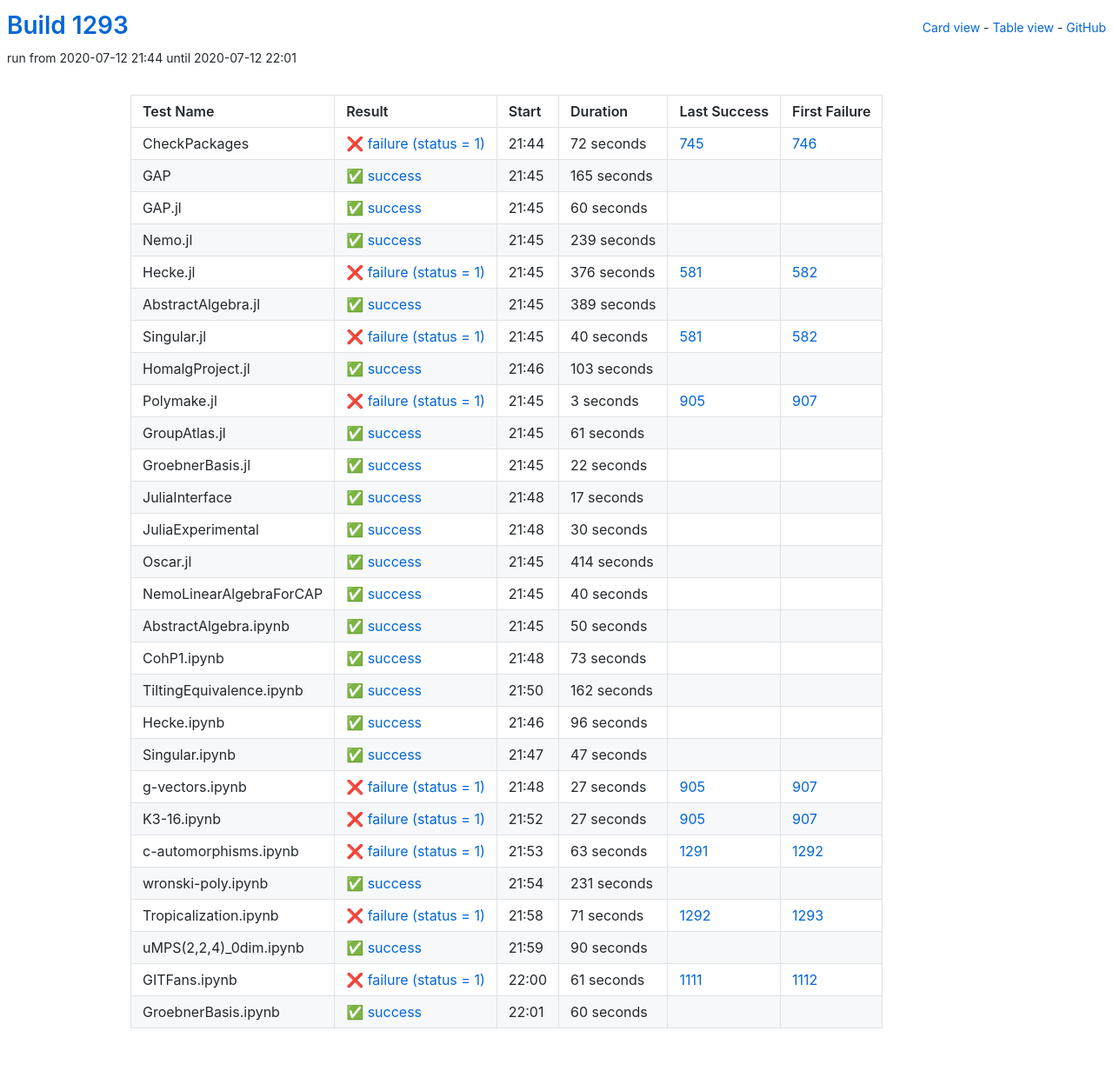
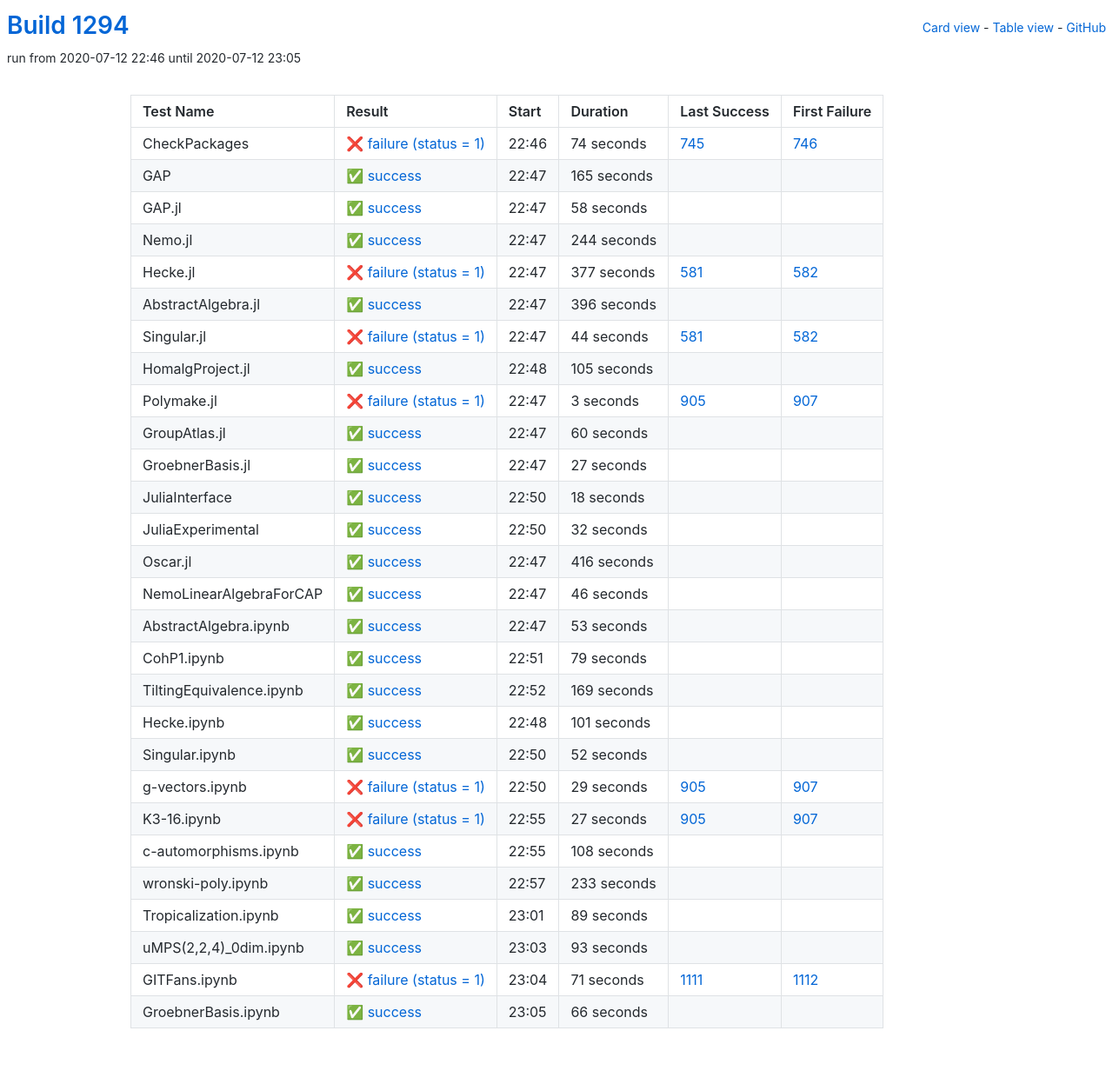
Before and after one commit to oscar-system/oscar-ci-status-1.4, a Jekyll site: the page built from table.html, in a window 1280 px wide. Shown: the whole page at 87% size. Built offline with Jekyll 4.4.1, drawn with Linux system fonts in a browser that asks for light colours.

Commit message:
Build #1294

```diff
--- a/_data/ci.yml
+++ b/_data/ci.yml
@@ -1,6 +1,6 @@
 ---
-build: 1293
-build_url: https://oscarci.mathematik.uni-kl.de/job/oscar-julia-1.4/1293/
+build: 1294
+build_url: https://oscarci.mathematik.uni-kl.de/job/oscar-julia-1.4/1294/
 job: oscar-julia-1.4
 organization: oscar-system
 repo: oscar-ci-status-1.4
@@ -8,20 +8,20 @@ repourl: https://github.com/oscar-system/oscar-ci-status-1.4
 tests:
 - name: CheckPackages
   id: checkpackages
-  log: https://oscarci.mathematik.uni-kl.de/job/oscar-julia-1.4/1293/artifact/logs/build-1293/CheckPackages.log
-  start: 2020-07-12 21:44
+  log: https://oscarci.mathematik.uni-kl.de/job/oscar-julia-1.4/1294/artifact/logs/build-1294/CheckPackages.log
+  start: 2020-07-12 22:46
   success: false
   exitcode: 1
   status: failure
-  duration: 72
+  duration: 74
   last_success: 745
   last_success_url: https://oscarci.mathematik.uni-kl.de/job/oscar-julia-1.4/745/
   first_failure: 746
   first_failure_url: https://oscarci.mathematik.uni-kl.de/job/oscar-julia-1.4/746/
 - name: GAP
   id: gap
-  log: https://oscarci.mathematik.uni-kl.de/job/oscar-julia-1.4/1293/artifact/logs/build-1293/GAP.log
-  start: 2020-07-12 21:45
+  log: https://oscarci.mathematik.uni-kl.de/job/oscar-julia-1.4/1294/artifact/logs/build-1294/GAP.log
+  start: 2020-07-12 22:47
   success: true
   exitcode: 0
   status: success
@@ -32,80 +32,80 @@ tests:
   first_failure_url:
 - name: GAP.jl
   id: gap-jl
-  log: https://oscarci.mathematik.uni-kl.de/job/oscar-julia-1.4/1293/artifact/logs/build-1293/GAP.jl.log
-  start: 2020-07-12 21:45
+  log: https://oscarci.mathematik.uni-kl.de/job/oscar-julia-1.4/1294/artifact/logs/build-1294/GAP.jl.log
+  start: 2020-07-12 22:47
   success: true
   exitcode: 0
   status: success
-  duration: 60
+  duration: 58
   last_success: false
   last_success_url:
   first_failure: false
   first_failure_url:
 - name: Nemo.jl
   id: nemo-jl
-  log: https://oscarci.mathematik.uni-kl.de/job/oscar-julia-1.4/1293/artifact/logs/build-1293/Nemo.jl.log
-  start: 2020-07-12 21:45
+  log: https://oscarci.mathematik.uni-kl.de/job/oscar-julia-1.4/1294/artifact/logs/build-1294/Nemo.jl.log
+  start: 2020-07-12 22:47
   success: true
   exitcode: 0
   status: success
-  duration: 239
+  duration: 244
   last_success: false
   last_success_url:
   first_failure: false
   first_failure_url:
 - name: Hecke.jl
   id: hecke-jl
-  log: https://oscarci.mathematik.uni-kl.de/job/oscar-julia-1.4/1293/artifact/logs/build-1293/Hecke.jl.log
-  start: 2020-07-12 21:45
+  log: https://oscarci.mathematik.uni-kl.de/job/oscar-julia-1.4/1294/artifact/logs/build-1294/Hecke.jl.log
+  start: 2020-07-12 22:47
   success: false
   exitcode: 1
   status: failure
-  duration: 376
+  duration: 377
   last_success: 581
   last_success_url: https://oscarci.mathematik.uni-kl.de/job/oscar-julia-1.4/581/
   first_failure: 582
   first_failure_url: https://oscarci.mathematik.uni-kl.de/job/oscar-julia-1.4/582/
 - name: AbstractAlgebra.jl
   id: abstractalgebra-jl
-  log: https://oscarci.mathematik.uni-kl.de/job/oscar-julia-1.4/1293/artifact/logs/build-1293/AbstractAlgebra.jl.log
-  start: 2020-07-12 21:45
+  log: https://oscarci.mathematik.uni-kl.de/job/oscar-julia-1.4/1294/artifact/logs/build-1294/AbstractAlgebra.jl.log
+  start: 2020-07-12 22:47
   success: true
   exitcode: 0
   status: success
-  duration: 389
+  duration: 396
   last_success: false
   last_success_url:
   first_failure: false
   first_failure_url:
 - name: Singular.jl
   id: singular-jl
-  log: https://oscarci.mathematik.uni-kl.de/job/oscar-julia-1.4/1293/artifact/logs/build-1293/Singular.jl.log
-  start: 2020-07-12 21:45
+  log: https://oscarci.mathematik.uni-kl.de/job/oscar-julia-1.4/1294/artifact/logs/build-1294/Singular.jl.log
+  start: 2020-07-12 22:47
   success: false
   exitcode: 1
   status: failure
-  duration: 40
+  duration: 44
   last_success: 581
   last_success_url: https://oscarci.mathematik.uni-kl.de/job/oscar-julia-1.4/581/
   first_failure: 582
   first_failure_url: https://oscarci.mathematik.uni-kl.de/job/oscar-julia-1.4/582/
 - name: HomalgProject.jl
   id: homalgproject-jl
-  log: https://oscarci.mathematik.uni-kl.de/job/oscar-julia-1.4/1293/artifact/logs/build-1293/HomalgProject.jl.log
-  start: 2020-07-12 21:46
+  log: https://oscarci.mathematik.uni-kl.de/job/oscar-julia-1.4/1294/artifact/logs/build-1294/HomalgProject.jl.log
+  start: 2020-07-12 22:48
   success: true
   exitcode: 0
   status: success
-  duration: 103
+  duration: 105
   last_success: false
   last_success_url:
   first_failure: false
   first_failure_url:
 - name: Polymake.jl
   id: polymake-jl
-  log: https://oscarci.mathematik.uni-kl.de/job/oscar-julia-1.4/1293/artifact/logs/build-1293/Polymake.jl.log
-  start: 2020-07-12 21:45
+  log: https://oscarci.mathematik.uni-kl.de/job/oscar-julia-1.4/1294/artifact/logs/build-1294/Polymake.jl.log
+  start: 2020-07-12 22:47
   success: false
   exitcode: 1
   status: failure
@@ -116,152 +116,152 @@ tests:
   first_failure_url: https://oscarci.mathematik.uni-kl.de/job/oscar-julia-1.4/907/
 - name: GroupAtlas.jl
   id: groupatlas-jl
-  log: https://oscarci.mathematik.uni-kl.de/job/oscar-julia-1.4/1293/artifact/logs/build-1293/GroupAtlas.jl.log
-  start: 2020-07-12 21:45
+  log: https://oscarci.mathematik.uni-kl.de/job/oscar-julia-1.4/1294/artifact/logs/build-1294/GroupAtlas.jl.log
+  start: 2020-07-12 22:47
   success: true
   exitcode: 0
   status: success
-  duration: 61
+  duration: 60
   last_success: false
   last_success_url:
   first_failure: false
   first_failure_url:
 - name: GroebnerBasis.jl
   id: groebnerbasis-jl
-  log: https://oscarci.mathematik.uni-kl.de/job/oscar-julia-1.4/1293/artifact/logs/build-1293/GroebnerBasis.jl.log
-  start: 2020-07-12 21:45
+  log: https://oscarci.mathematik.uni-kl.de/job/oscar-julia-1.4/1294/artifact/logs/build-1294/GroebnerBasis.jl.log
+  start: 2020-07-12 22:47
   success: true
   exitcode: 0
   status: success
-  duration: 22
+  duration: 27
   last_success: false
   last_success_url:
   first_failure: false
   first_failure_url:
 - name: JuliaInterface
   id: juliainterface
-  log: https://oscarci.mathematik.uni-kl.de/job/oscar-julia-1.4/1293/artifact/logs/build-1293/JuliaInterface.log
-  start: 2020-07-12 21:48
+  log: https://oscarci.mathematik.uni-kl.de/job/oscar-julia-1.4/1294/artifact/logs/build-1294/JuliaInterface.log
+  start: 2020-07-12 22:50
   success: true
   exitcode: 0
   status: success
-  duration: 17
+  duration: 18
   last_success: false
   last_success_url:
   first_failure: false
   first_failure_url:
 - name: JuliaExperimental
   id: juliaexperimental
-  log: https://oscarci.mathematik.uni-kl.de/job/oscar-julia-1.4/1293/artifact/logs/build-1293/JuliaExperimental.log
-  start: 2020-07-12 21:48
+  log: https://oscarci.mathematik.uni-kl.de/job/oscar-julia-1.4/1294/artifact/logs/build-1294/JuliaExperimental.log
+  start: 2020-07-12 22:50
   success: true
   exitcode: 0
   status: success
-  duration: 30
+  duration: 32
   last_success: false
   last_success_url:
   first_failure: false
   first_failure_url:
 - name: Oscar.jl
   id: oscar-jl
-  log: https://oscarci.mathematik.uni-kl.de/job/oscar-julia-1.4/1293/artifact/logs/build-1293/Oscar.jl.log
-  start: 2020-07-12 21:45
+  log: https://oscarci.mathematik.uni-kl.de/job/oscar-julia-1.4/1294/artifact/logs/build-1294/Oscar.jl.log
+  start: 2020-07-12 22:47
   success: true
   exitcode: 0
   status: success
-  duration: 414
+  duration: 416
   last_success: false
   last_success_url:
   first_failure: false
   first_failure_url:
 - name: NemoLinearAlgebraForCAP
   id: nemolinearalgebraforcap
-  log: https://oscarci.mathematik.uni-kl.de/job/oscar-julia-1.4/1293/artifact/logs/build-1293/NemoLinearAlgebraForCAP.log
-  start: 2020-07-12 21:45
+  log: https://oscarci.mathematik.uni-kl.de/job/oscar-julia-1.4/1294/artifact/logs/build-1294/NemoLinearAlgebraForCAP.log
+  start: 2020-07-12 22:47
   success: true
   exitcode: 0
   status: success
-  duration: 40
+  duration: 46
   last_success: false
   last_success_url:
   first_failure: false
   first_failure_url:
 - name: AbstractAlgebra.ipynb
   id: abstractalgebra-ipynb
-  log: https://oscarci.mathematik.uni-kl.de/job/oscar-julia-1.4/1293/artifact/logs/build-1293/AbstractAlgebra.ipynb.log
-  start: 2020-07-12 21:45
+  log: https://oscarci.mathematik.uni-kl.de/job/oscar-julia-1.4/1294/artifact/logs/build-1294/AbstractAlgebra.ipynb.log
+  start: 2020-07-12 22:47
   success: true
   exitcode: 0
   status: success
-  duration: 50
+  duration: 53
   last_success: false
   last_success_url:
   first_failure: false
   first_failure_url:
 - name: CohP1.ipynb
   id: cohp1-ipynb
-  log: https://oscarci.mathematik.uni-kl.de/job/oscar-julia-1.4/1293/artifact/logs/build-1293/CohP1.ipynb.log
-  start: 2020-07-12 21:48
+  log: https://oscarci.mathematik.uni-kl.de/job/oscar-julia-1.4/1294/artifact/logs/build-1294/CohP1.ipynb.log
+  start: 2020-07-12 22:51
   success: true
   exitcode: 0
   status: success
-  duration: 73
+  duration: 79
   last_success: false
   last_success_url:
   first_failure: false
   first_failure_url:
 - name: TiltingEquivalence.ipynb
   id: tiltingequivalence-ipynb
-  log: https://oscarci.mathematik.uni-kl.de/job/oscar-julia-1.4/1293/artifact/logs/build-1293/TiltingEquivalence.ipynb.log
-  start: 2020-07-12 21:50
+  log: https://oscarci.mathematik.uni-kl.de/job/oscar-julia-1.4/1294/artifact/logs/build-1294/TiltingEquivalence.ipynb.log
+  start: 2020-07-12 22:52
   success: true
   exitcode: 0
   status: success
-  duration: 162
+  duration: 169
   last_success: false
   last_success_url:
   first_failure: false
   first_failure_url:
 - name: Hecke.ipynb
   id: hecke-ipynb
-  log: https://oscarci.mathematik.uni-kl.de/job/oscar-julia-1.4/1293/artifact/logs/build-1293/Hecke.ipynb.log
-  start: 2020-07-12 21:46
+  log: https://oscarci.mathematik.uni-kl.de/job/oscar-julia-1.4/1294/artifact/logs/build-1294/Hecke.ipynb.log
+  start: 2020-07-12 22:48
   success: true
   exitcode: 0
   status: success
-  duration: 96
+  duration: 101
   last_success: false
   last_success_url:
   first_failure: false
   first_failure_url:
 - name: Singular.ipynb
   id: singular-ipynb
-  log: https://oscarci.mathematik.uni-kl.de/job/oscar-julia-1.4/1293/artifact/logs/build-1293/Singular.ipynb.log
-  start: 2020-07-12 21:47
+  log: https://oscarci.mathematik.uni-kl.de/job/oscar-julia-1.4/1294/artifact/logs/build-1294/Singular.ipynb.log
+  start: 2020-07-12 22:50
   success: true
   exitcode: 0
   status: success
-  duration: 47
+  duration: 52
   last_success: false
   last_success_url:
   first_failure: false
   first_failure_url:
 - name: g-vectors.ipynb
   id: g-vectors-ipynb
-  log: https://oscarci.mathematik.uni-kl.de/job/oscar-julia-1.4/1293/artifact/logs/build-1293/g-vectors.ipynb.log
-  start: 2020-07-12 21:48
+  log: https://oscarci.mathematik.uni-kl.de/job/oscar-julia-1.4/1294/artifact/logs/build-1294/g-vectors.ipynb.log
+  start: 2020-07-12 22:50
   success: false
   exitcode: 1
   status: failure
-  duration: 27
+  duration: 29
   last_success: 905
   last_success_url: https://oscarci.mathematik.uni-kl.de/job/oscar-julia-1.4/905/
   first_failure: 907
   first_failure_url: https://oscarci.mathematik.uni-kl.de/job/oscar-julia-1.4/907/
 - name: K3-16.ipynb
   id: k3-16-ipynb
-  log: https://oscarci.mathematik.uni-kl.de/job/oscar-julia-1.4/1293/artifact/logs/build-1293/K3-16.ipynb.log
-  start: 2020-07-12 21:52
+  log: https://oscarci.mathematik.uni-kl.de/job/oscar-julia-1.4/1294/artifact/logs/build-1294/K3-16.ipynb.log
+  start: 2020-07-12 22:55
   success: false
   exitcode: 1
   status: failure
@@ -272,72 +272,72 @@ tests:
   first_failure_url: https://oscarci.mathematik.uni-kl.de/job/oscar-julia-1.4/907/
 - name: c-automorphisms.ipynb
   id: c-automorphisms-ipynb
-  log: https://oscarci.mathematik.uni-kl.de/job/oscar-julia-1.4/1293/artifact/logs/build-1293/c-automorphisms.ipynb.log
-  start: 2020-07-12 21:53
-  success: false
-  exitcode: 1
-  status: failure
-  duration: 63
-  last_success: 1291
-  last_success_url: https://oscarci.mathematik.uni-kl.de/job/oscar-julia-1.4/1291/
-  first_failure: 1292
-  first_failure_url: https://oscarci.mathematik.uni-kl.de/job/oscar-julia-1.4/1292/
-- name: wronski-poly.ipynb
-  id: wronski-poly-ipynb
-  log: https://oscarci.mathematik.uni-kl.de/job/oscar-julia-1.4/1293/artifact/logs/build-1293/wronski-poly.ipynb.log
-  start: 2020-07-12 21:54
+  log: https://oscarci.mathematik.uni-kl.de/job/oscar-julia-1.4/1294/artifact/logs/build-1294/c-automorphisms.ipynb.log
+  start: 2020-07-12 22:55
   success: true
   exitcode: 0
   status: success
-  duration: 231
+  duration: 108
+  last_success: false
+  last_success_url:
+  first_failure: false
+  first_failure_url:
+- name: wronski-poly.ipynb
+  id: wronski-poly-ipynb
+  log: https://oscarci.mathematik.uni-kl.de/job/oscar-julia-1.4/1294/artifact/logs/build-1294/wronski-poly.ipynb.log
+  start: 2020-07-12 22:57
+  success: true
+  exitcode: 0
+  status: success
+  duration: 233
   last_success: false
   last_success_url:
   first_failure: false
   first_failure_url:
 - name: Tropicalization.ipynb
   id: tropicalization-ipynb
-  log: https://oscarci.mathematik.uni-kl.de/job/oscar-julia-1.4/1293/artifact/logs/build-1293/Tropicalization.ipynb.log
-  start: 2020-07-12 21:58
-  success: false
-  exitcode: 1
-  status: failure
-  duration: 71
-  last_success: 1292
-  last_success_url: https://oscarci.mathematik.uni-kl.de/job/oscar-julia-1.4/1292/
-  first_failure: 1293
-  first_failure_url: https://oscarci.mathematik.uni-kl.de/job/oscar-julia-1.4/1293/
-- name: uMPS(2,2,4)_0dim.ipynb
-  id: umps-2-2-4-0dim-ipynb
-  log: https://oscarci.mathematik.uni-kl.de/job/oscar-julia-1.4/1293/artifact/logs/build-1293/uMPS-2-2-4-_0dim.ipynb.log
-  start: 2020-07-12 21:59
+  log: https://oscarci.mathematik.uni-kl.de/job/oscar-julia-1.4/1294/artifact/logs/build-1294/Tropicalization.ipynb.log
+  start: 2020-07-12 23:01
   success: true
   exitcode: 0
   status: success
-  duration: 90
+  duration: 89
+  last_success: false
+  last_success_url:
+  first_failure: false
+  first_failure_url:
+- name: uMPS(2,2,4)_0dim.ipynb
+  id: umps-2-2-4-0dim-ipynb
+  log: https://oscarci.mathematik.uni-kl.de/job/oscar-julia-1.4/1294/artifact/logs/build-1294/uMPS-2-2-4-_0dim.ipynb.log
+  start: 2020-07-12 23:03
+  success: true
+  exitcode: 0
+  status: success
+  duration: 93
   last_success: false
   last_success_url:
   first_failure: false
   first_failure_url:
 - name: GITFans.ipynb
   id: gitfans-ipynb
-  log: https://oscarci.mathematik.uni-kl.de/job/oscar-julia-1.4/1293/artifact/logs/build-1293/GITFans.ipynb.log
-  start: 2020-07-12 22:00
+  log: https://oscarci.mathematik.uni-kl.de/job/oscar-julia-1.4/1294/artifact/logs/build-1294/GITFans.ipynb.log
+  start: 2020-07-12 23:04
   success: false
   exitcode: 1
   status: failure
-  duration: 61
+  duration: 71
   last_success: 1111
   last_success_url: https://oscarci.mathematik.uni-kl.de/job/oscar-julia-1.4/1111/
   first_failure: 1112
   first_failure_url: https://oscarci.mathematik.uni-kl.de/job/oscar-julia-1.4/1112/
 - name: GroebnerBasis.ipynb
   id: groebnerbasis-ipynb
-  log: https://oscarci.mathematik.uni-kl.de/job/oscar-julia-1.4/1293/artifact/logs/build-1293/GroebnerBasis.ipynb.log
-  start: 2020-07-12 22:01
+  log: https://oscarci.mathematik.uni-kl.de/job/oscar-julia-1.4/1294/artifact/logs/build-1294/GroebnerBasis.ipynb.log
+  start: 2020-07-12 23:05
   success: true
   exitcode: 0
   status: success
-  duration: 60
+  duration: 66
   last_success: false
   last_success_url:
   first_failure: false
```
Also changed, not shown: README.md.
